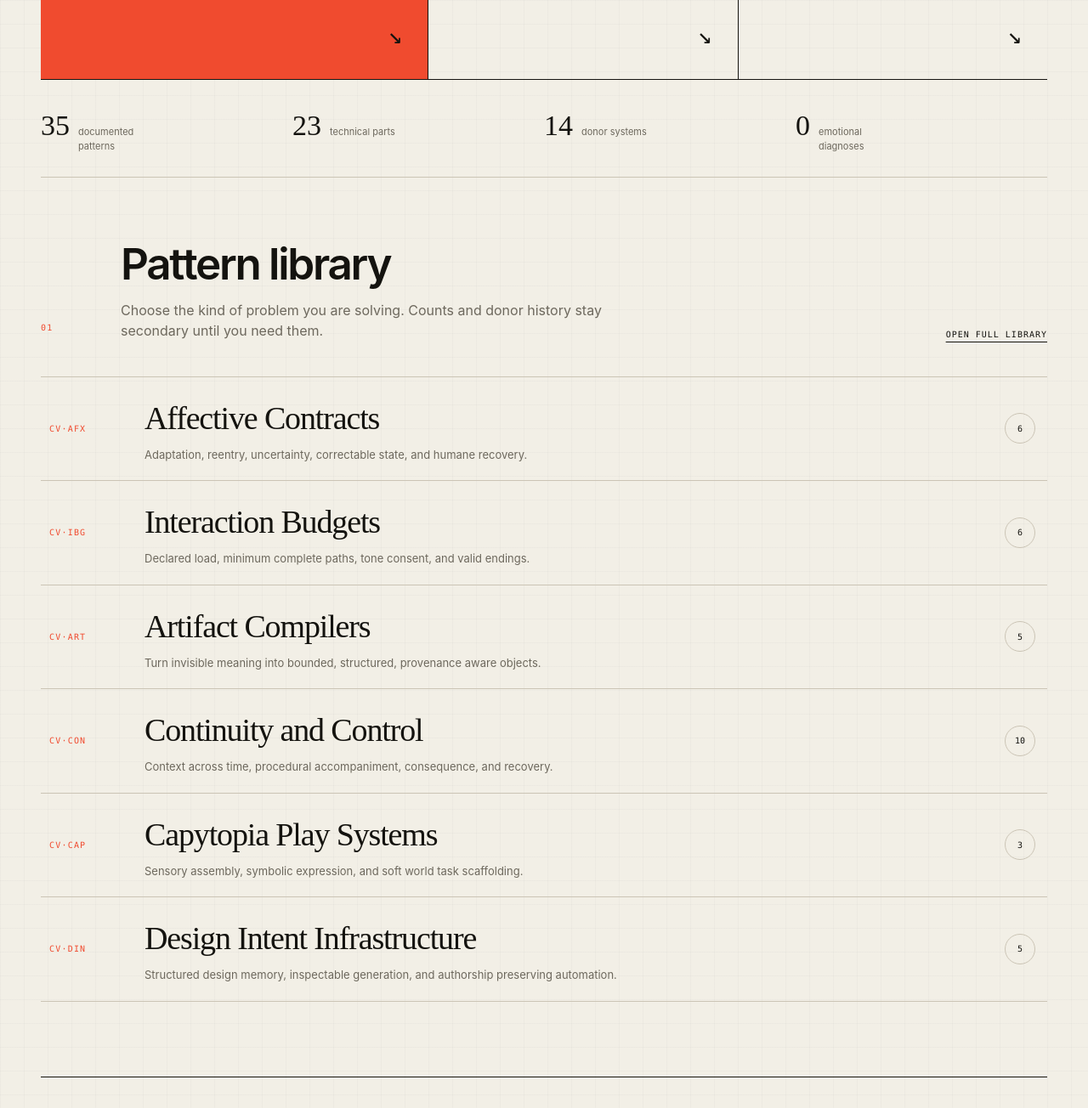
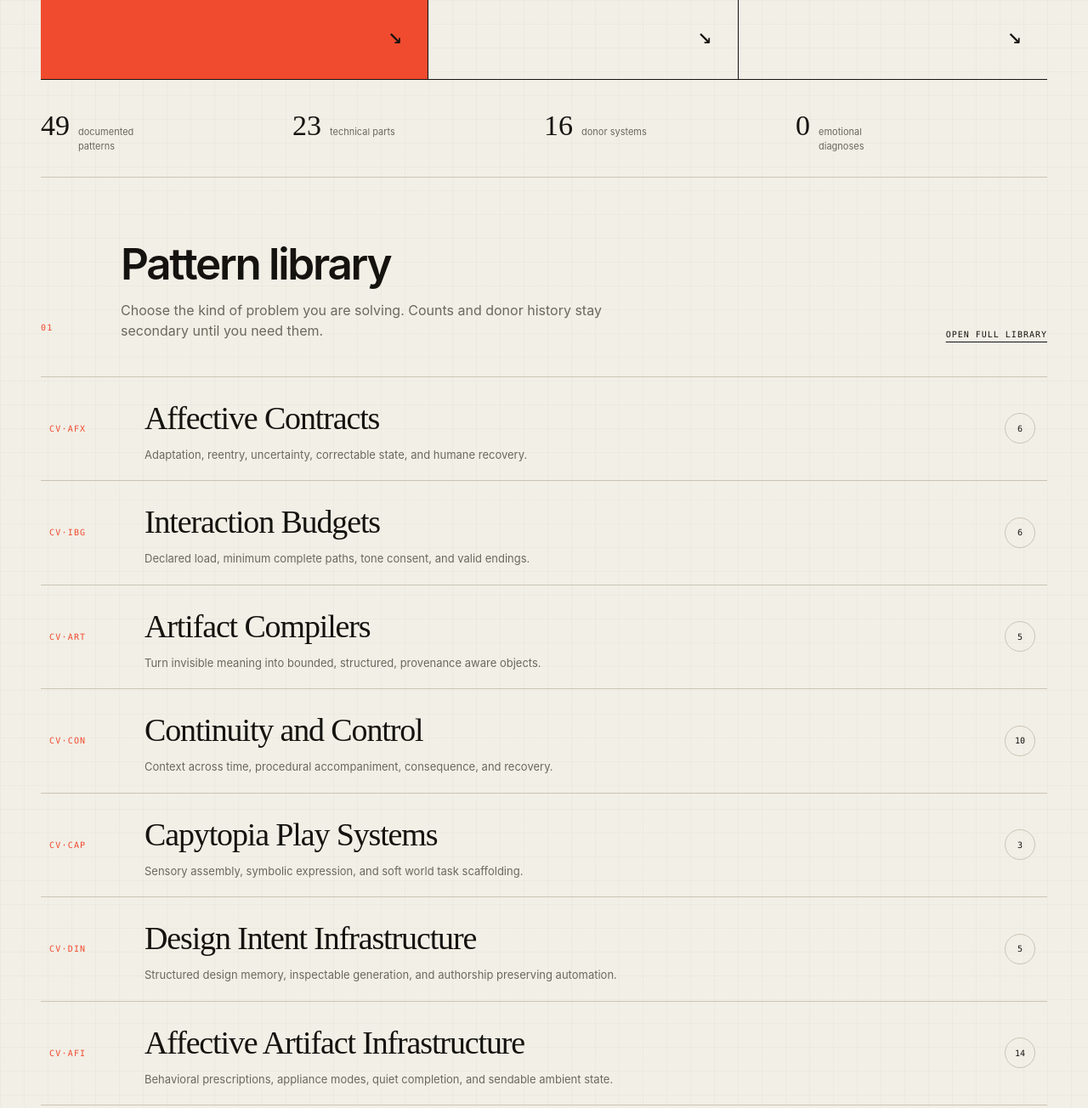
Before and after one commit to amydojo/undone-tools, a website: page vault/index.html in a window 1280 px wide. Shown: the part 1176-2480 px from the top of the page at 85% size. Drawn offline with Linux system fonts and the light colour scheme.

Commit message:
Expose artifact infrastructure harvest

```diff
--- a/vault/index.html
+++ b/vault/index.html
@@ -46,7 +46,7 @@
       </div>
       <div class="vault-search-control">
         <label class="vault-visually-hidden" for="vault-search">Search patterns and technical parts</label>
-        <input id="vault-search" type="search" placeholder="Try “recovery”, “camera”, or “continuity”" autocomplete="off" />
+        <input id="vault-search" type="search" placeholder="Try “recovery”, “appliance”, or “continuity”" autocomplete="off" />
         <button id="vault-search-clear" type="button">Clear</button>
       </div>
       <p id="vault-search-status" class="vault-search-status" aria-live="polite">Showing the whole archive.</p>
@@ -85,9 +85,9 @@
     </section>
 
     <section class="vault-metrics" aria-label="Archive totals">
-      <div><strong>35</strong><span>documented patterns</span></div>
+      <div><strong>49</strong><span>documented patterns</span></div>
       <div><strong>23</strong><span>technical parts</span></div>
-      <div><strong>14</strong><span>donor systems</span></div>
+      <div><strong>16</strong><span>donor systems</span></div>
       <div><strong>0</strong><span>emotional diagnoses</span></div>
     </section>
 
@@ -132,6 +132,11 @@
           <div><h3>Design Intent Infrastructure</h3><p>Structured design memory, inspectable generation, and authorship preserving automation.</p></div>
           <span class="vault-list-count">5</span>
         </a>
+        <a class="vault-list-item" data-searchable="affective artifact infrastructure catmode fridge stickeros behavioral loop route appliance ambient state sendable status quiet completion" href="/chaos-vault/patterns/artifact-infrastructure.html">
+          <span class="vault-list-code">CV·AFI</span>
+          <div><h3>Affective Artifact Infrastructure</h3><p>Behavioral prescriptions, appliance modes, quiet completion, and sendable ambient state.</p></div>
+          <span class="vault-list-count">14</span>
+        </a>
       </div>
     </section>
 
@@ -170,6 +175,8 @@
         <a href="/chaos-vault/data/affective-patterns.json"><span>JSON</span><strong>Core registry</strong><p>Machine readable affective pattern records.</p></a>
         <a href="/chaos-vault/data/design-intent-patterns.json"><span>JSON</span><strong>Design intent registry</strong><p>Structured patterns from Left Brain MCP.</p></a>
         <a href="/chaos-vault/data/capytopia-patterns.json"><span>JSON</span><strong>Capytopia registry</strong><p>Play system patterns with prototype boundaries.</p></a>
+        <a href="/chaos-vault/data/artifact-infrastructure-patterns.json"><span>JSON</span><strong>Artifact infrastructure registry</strong><p>Fourteen clean-room records from Catmode, Get Fridge, and StickerOS.</p></a>
+        <a href="/chaos-vault/ARTIFACT_INFRASTRUCTURE_HARVEST.md"><span>NOTE</span><strong>Artifact harvest audit</strong><p>Verified commits, retained contracts, strengthened records, and quarantine decisions.</p></a>
       </div>
     </section>
 
```
